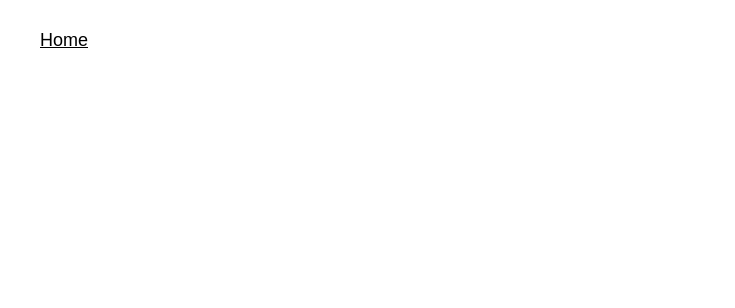
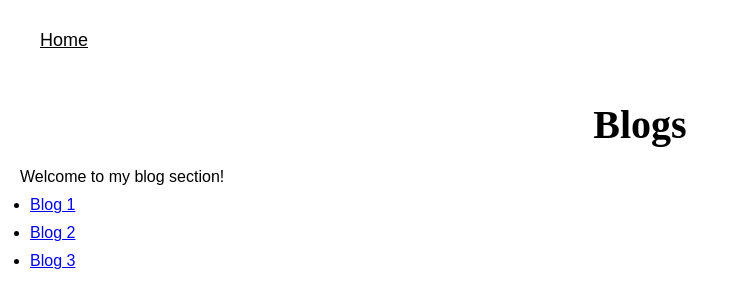
Before and after one commit to AmanJaiswal99/tictactoe, a React (Create React App) app: page /blogs in a window 1280 px wide. Before the commit this address had no page. Shown: the top 308 px of the page, without its empty margins (0-735 px from the left). Built offline with nearby package versions, Linux system fonts and the light colour scheme.

Commit message:
F-10 added the dino game path and modified the website UI to look like a personal website with about and blogs and stuff

```diff
--- a/src/App.js
+++ b/src/App.js
@@ -1,5 +1,5 @@
 import './App.css';
-import { HashRouter as Router, Route, Routes } from 'react-router-dom';
+import { BrowserRouter as Router, Route, Routes } from 'react-router-dom';
 import Tictactoe from './components/games/Tictactoe';
 import Homepage from './components/pages/Homepage';
 import Navbar from './components/elements/Navbar';
--- a/src/components/blogs/Blogs.jsx
+++ b/src/components/blogs/Blogs.jsx
@@ -1,4 +1,5 @@
 import React from 'react';
+import { Link } from 'react-router-dom';
 import '../../styles/blogs.css';
 
 function Blogs() {
@@ -7,9 +8,9 @@
             <h1 className='page-title'>Blogs</h1>
             <p>Welcome to my blog section!</p>
             <ul>
-                <li><a href="/blog1">Blog 1</a></li>
-                <li><a href="/blog2">Blog 2</a></li>
-                <li><a href="/blog3">Blog 3</a></li>
+                <li><Link to="/blog1">Blog 1</Link></li>
+                <li><Link to="/blog2">Blog 2</Link></li>
+                <li><Link to="/blog3">Blog 3</Link></li>
             </ul>
         </div>
      );
--- a/src/components/elements/Navbar.jsx
+++ b/src/components/elements/Navbar.jsx
@@ -11,7 +11,7 @@
   return (
     <nav className="navbar">
     <ul className='navbar-links'>
-      <li><a href='/tictactoe'>Home</a></li>
+      <li><Link to='/tictactoe'>Home</Link></li>
     </ul>
   </nav>
   )
--- a/src/components/pages/Homepage.jsx
+++ b/src/components/pages/Homepage.jsx
@@ -3,6 +3,7 @@
 import About from './About'
 import '../../styles/homepage.css'
 import home from '../../shared/images/home.jpg'
+import { Link } from 'react-router-dom';
 
 function Homepage() {
   return (
@@ -11,19 +12,19 @@
         <img className="home-img" src={home} alt="Aman Jaiswal" />
         <ul className='homepage-list'>
           <li>
-            <a href='/about'>About</a>
+            <Link to='/about'>About</Link>
           </li>
           <li>
             <p>|</p>
           </li>
           <li>
-            <a href='/games'>Games</a>
+            <Link to='/games'>Games</Link>
           </li>
           <li>
             <p>|</p>
           </li>
           <li>
-            <a href='/blogs'>Blogs</a>
+            <Link to='/blogs'>Blogs</Link>
           </li>
         </ul>
     </div>
```
